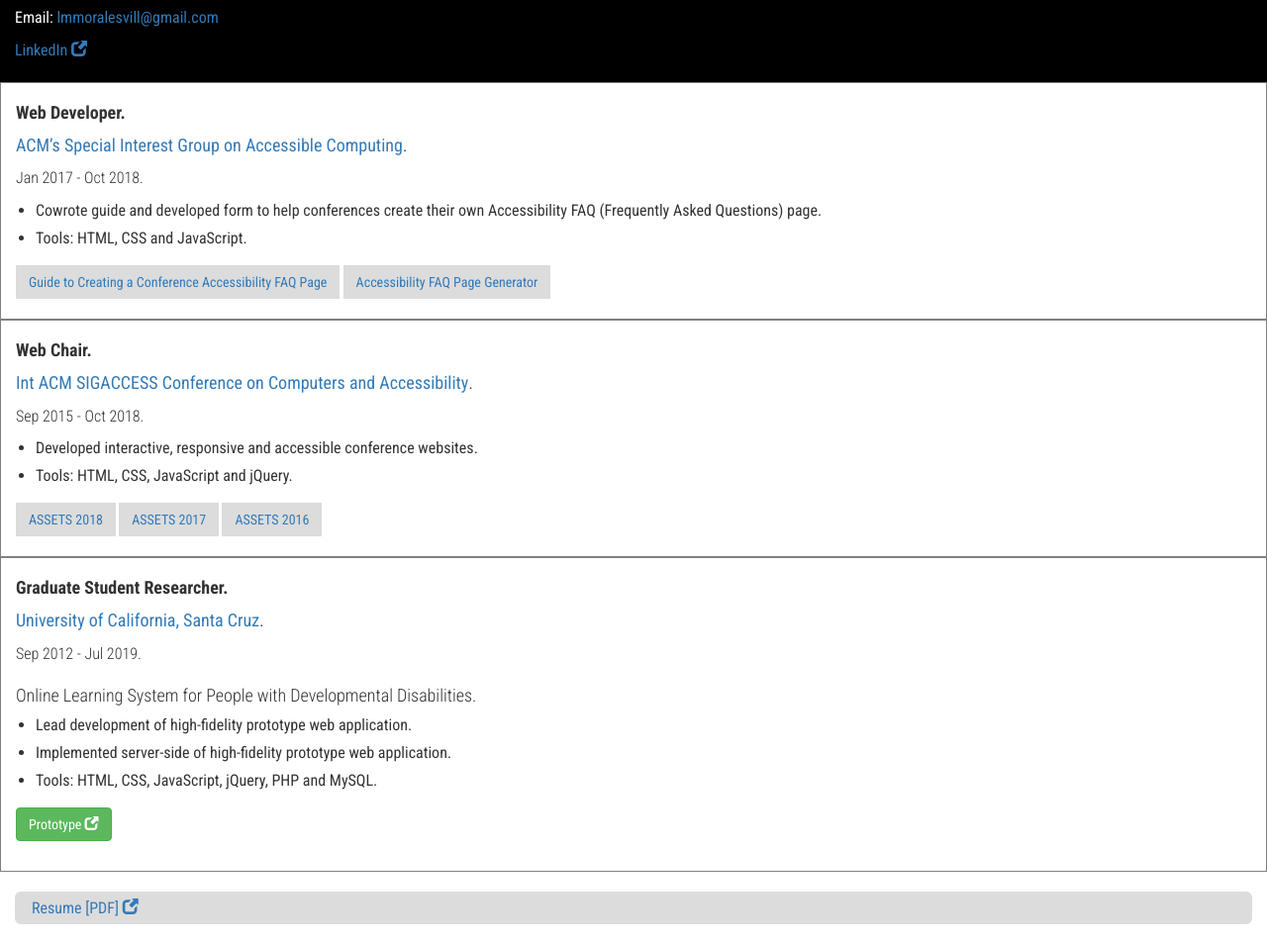
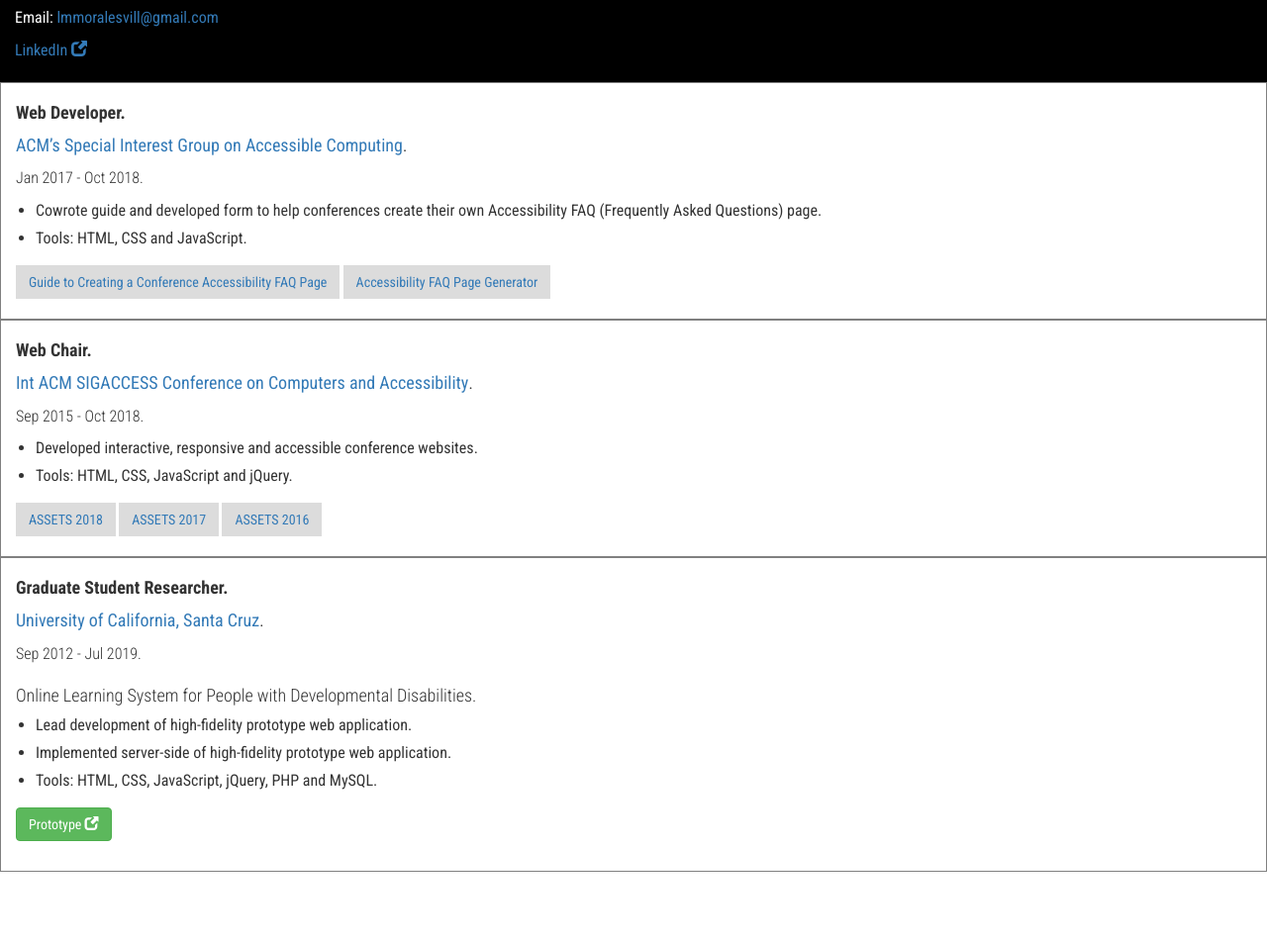
Before and after one commit to lommoral/lommoral.github.io, a plain HTML site: page index.html in a window 1280 px wide. Shown: the part 85-1039 px from the top of the page at 99% size. After the commit the page ends 966 px from the top, so only its background shows below. Drawn offline with nearby package versions, Linux system fonts and the light colour scheme.

Commit message:
No resume no footer

```diff
--- a/index.html
+++ b/index.html
@@ -136,13 +136,5 @@
             </a>
         </p>
     </div>
-
-    <footer class="container-fluid text-center">
-        <a href="LMMV_RESUME_062021.pdf" target="_blank" class="btn btn-link btn-lg btn-block" role="button">
-            Resume [PDF]
-            <span class="glyphicon glyphicon-new-window"></span>
-        </a>
-    </footer>
-
 </body>
 </html>
--- a/portfolio-styles.css
+++ b/portfolio-styles.css
@@ -1,7 +1,6 @@
 body{
     font-family: 'Roboto Condensed', sans-serif;
 }
-
 header{
     padding-top: 5px;
     padding-bottom: 10px;
@@ -14,11 +13,6 @@ header h1{
 header p{
     font-size: 16px;
 }
-
-footer{
-    padding-bottom: 20px;
-}
-
 ul{
     padding-left: 20px;
 }
@@ -40,7 +34,6 @@ p{
     padding-bottom: 20px;
     border: .5px solid gray;
 }
-
 h1{
     font-size: 20px;
     font-weight:600;
@@ -53,7 +46,6 @@ h3{
     font-size: 18px;
     font-weight:300;
 }
-
 .btn-block{
     font-size: 16px;
     padding-top: 5px;
```
Also changed, not shown: 3 other files.
